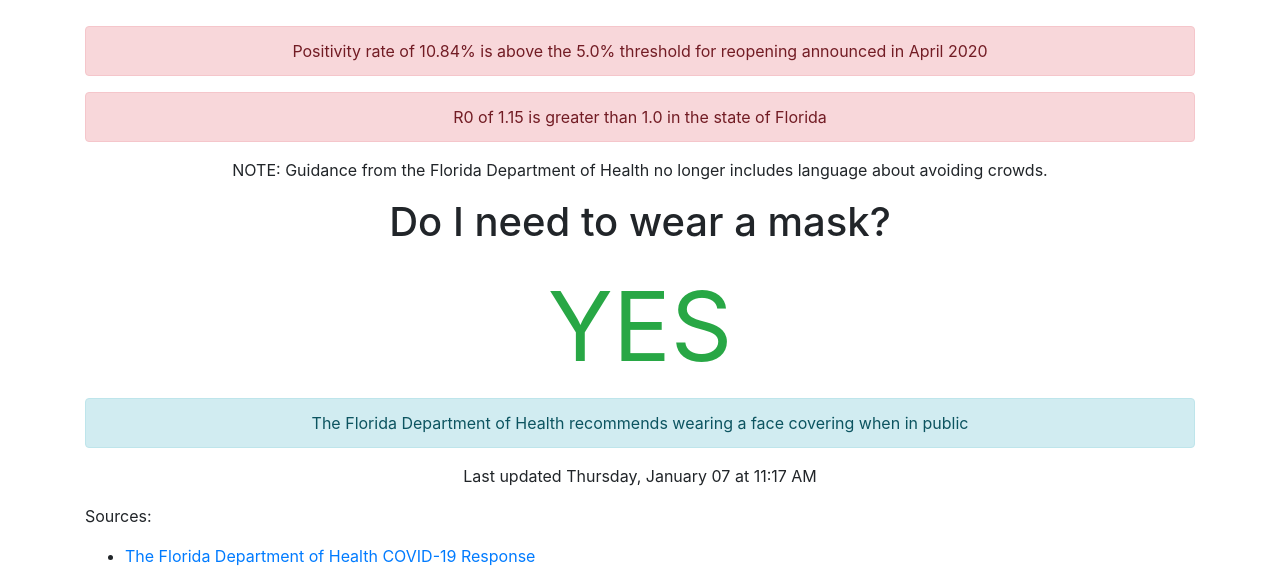
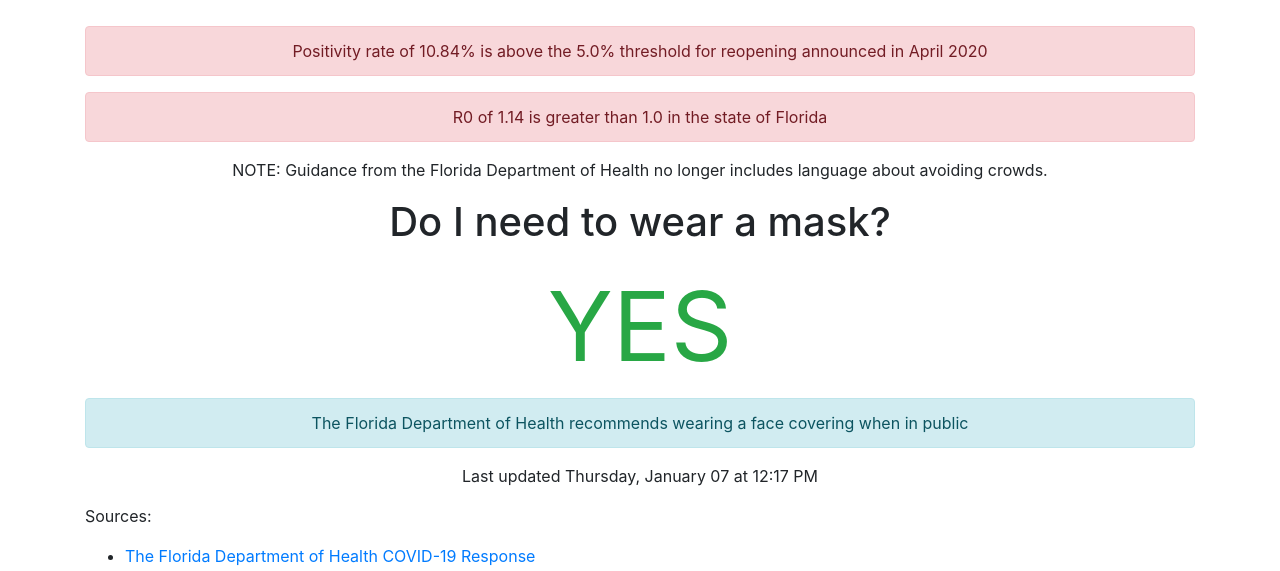
Before and after one commit to thinkjson/timeforchurch, a Jekyll site: the page built from index.md, in a window 1280 px wide. Shown: the part 222-793 px from the top of the page. Built offline with Jekyll 4.4.1, drawn with Linux system fonts in a browser that asks for light colours; our own code applies the rules of GitHub Pages for plain Markdown files.

Commit message:
Updating data

```diff
--- a/_includes/data.html
+++ b/_includes/data.html
@@ -2,7 +2,7 @@
     <h1>Is it safe to return to church?</h1>
     <div class="outcome text-danger">NO</div>
     <div class="alert alert-danger" role="alert">Positivity rate of 10.84% is above the 5.0% threshold for reopening announced in April 2020</div>
-    <div class="alert alert-danger" role="alert">R0 of 1.15 is greater than 1.0 in the state of Florida</div>
+    <div class="alert alert-danger" role="alert">R0 of 1.14 is greater than 1.0 in the state of Florida</div>
 
     <p>NOTE: Guidance from the Florida Department of Health no longer includes language about avoiding crowds.</p>
 
@@ -10,4 +10,4 @@
     <div class="outcome text-success">YES</div>
     <div class="alert alert-info" role="alert">The Florida Department of Health recommends wearing a face covering when in public</div>
 
-    <p>Last updated Thursday, January 07 at 11:17 AM</p>
+    <p>Last updated Thursday, January 07 at 12:17 PM</p>
```
